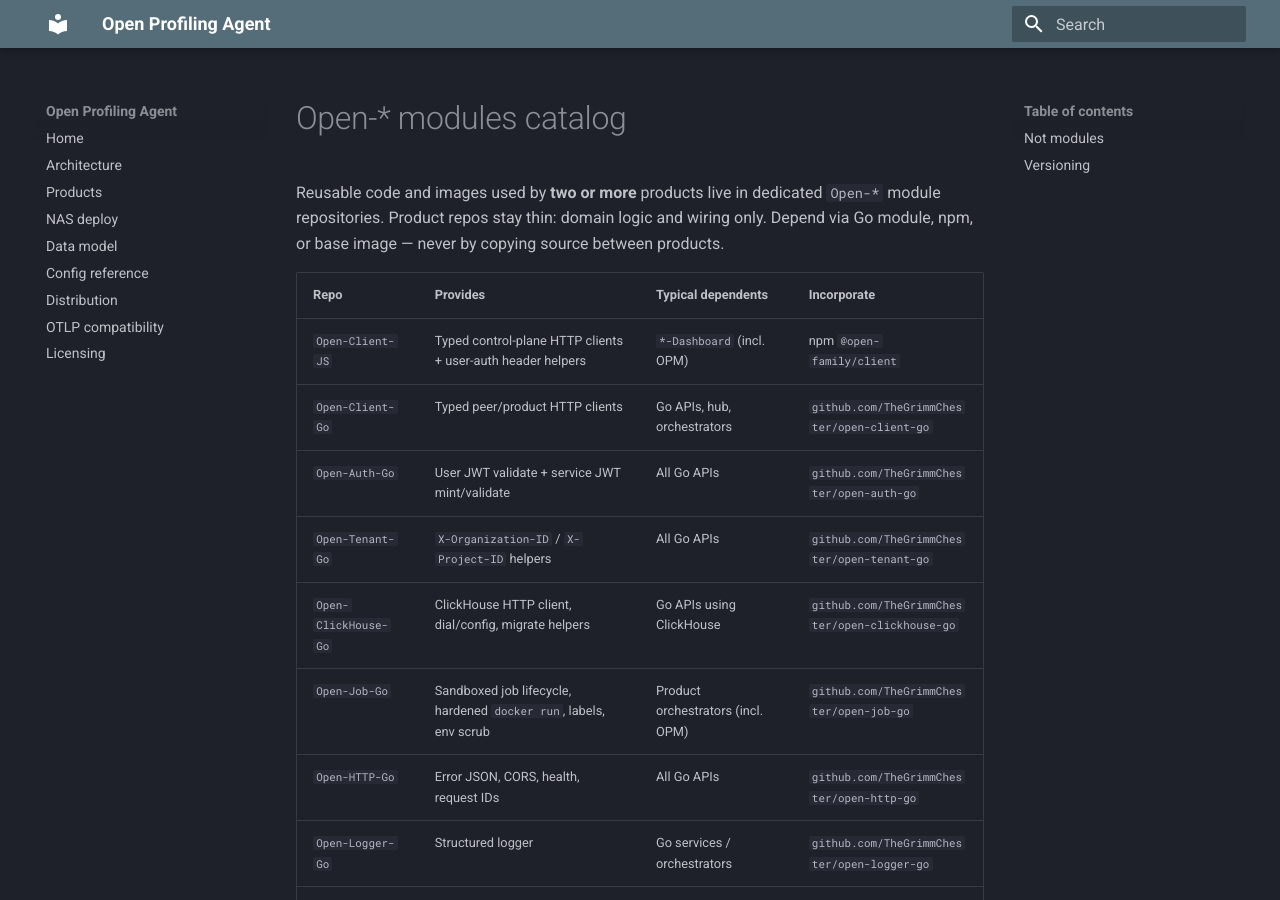
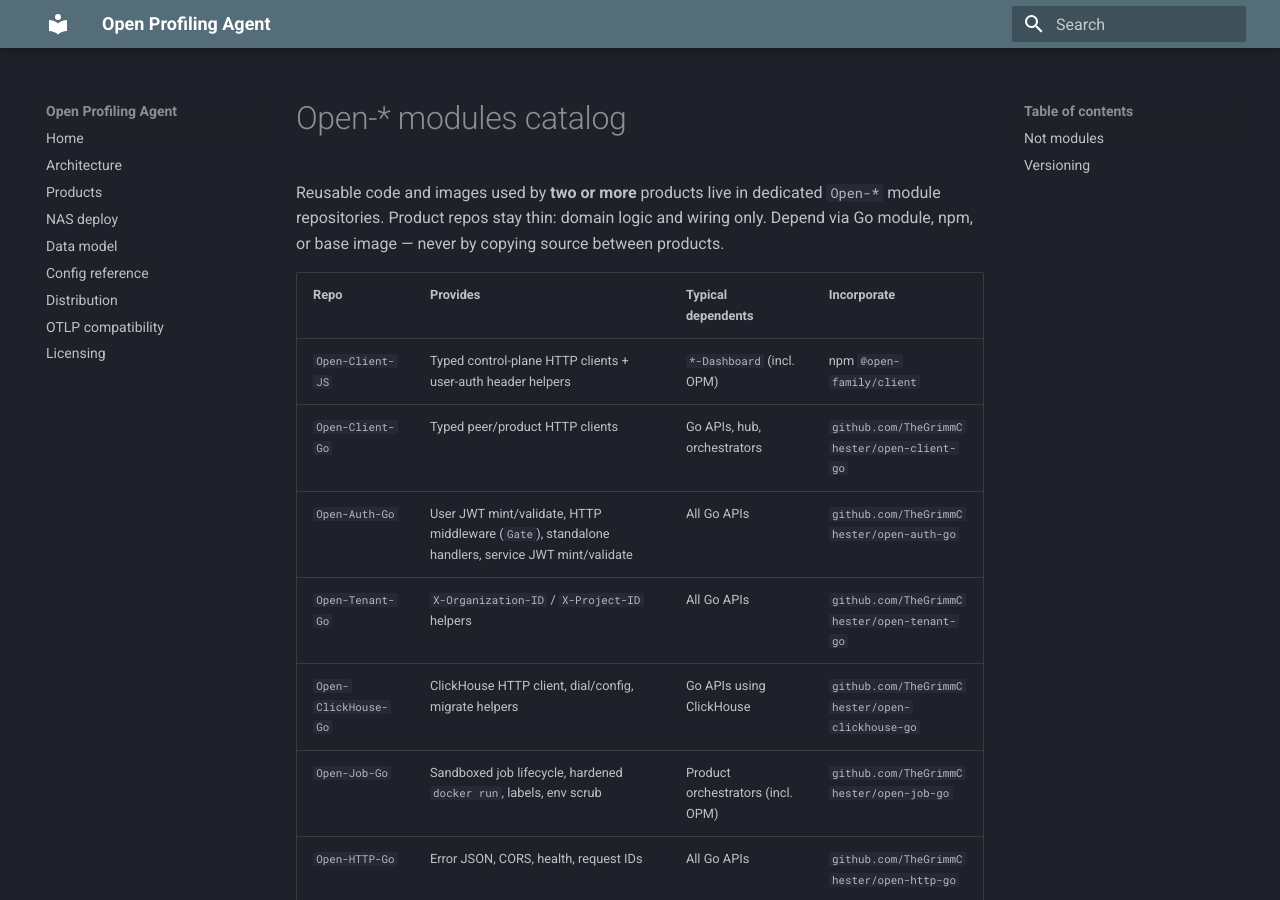
Before and after one commit to TheGrimmChester/OPA-Stack, an MkDocs documentation site: the page built from docs/modules.md, in a window 1280 px wide and 900 px high. Built offline with MkDocs 1.6.1 and Material for MkDocs 9.7.7, drawn with Linux system fonts in a browser that asks for light colours.

Commit message:
Docs: Note Open-Auth-Go Gate and middleware
Reflect that product APIs consume Gate/middleware instead of
copied auth.go files.

```diff
--- a/docs/modules.md
+++ b/docs/modules.md
@@ -6,7 +6,7 @@ Reusable code and images used by **two or more** products live in dedicated `Ope
 |------|----------|--------------------|-------------|
 | `Open-Client-JS` | Typed control-plane HTTP clients + user-auth header helpers | `*-Dashboard` (incl. OPM) | npm `@open-family/client` |
 | `Open-Client-Go` | Typed peer/product HTTP clients | Go APIs, hub, orchestrators | `github.com/TheGrimmChester/open-client-go` |
-| `Open-Auth-Go` | User JWT validate + service JWT mint/validate | All Go APIs | `github.com/TheGrimmChester/open-auth-go` |
+| `Open-Auth-Go` | User JWT mint/validate, HTTP middleware (`Gate`), standalone handlers, service JWT mint/validate | All Go APIs | `github.com/TheGrimmChester/open-auth-go` |
 | `Open-Tenant-Go` | `X-Organization-ID` / `X-Project-ID` helpers | All Go APIs | `github.com/TheGrimmChester/open-tenant-go` |
 | `Open-ClickHouse-Go` | ClickHouse HTTP client, dial/config, migrate helpers | Go APIs using ClickHouse | `github.com/TheGrimmChester/open-clickhouse-go` |
 | `Open-Job-Go` | Sandboxed job lifecycle, hardened `docker run`, labels, env scrub | Product orchestrators (incl. OPM) | `github.com/TheGrimmChester/open-job-go` |
```
